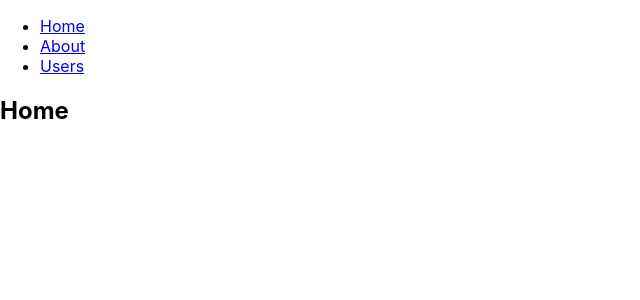
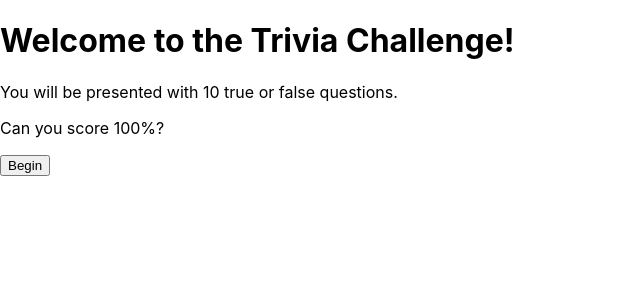
Before and after one commit to freddiemixell/g2i-code-challenge, a React (Create React App) app: page / in a window 1280 px wide. Shown: the top 300 px of the page, without its empty margins (0-640 px from the left). Built offline with nearby package versions, Linux system fonts and the light colour scheme.

Commit message:
adding home screen component

```diff
--- a/src/App.js
+++ b/src/App.js
@@ -6,24 +6,12 @@ import {
   Link
 } from "react-router-dom";
 
+import HomeScreen from './components/HomeScreen/HomeScreen';
+
 export default function App() {
   return (
     <Router>
       <div>
-        <nav>
-          <ul>
-            <li>
-              <Link to="/">Home</Link>
-            </li>
-            <li>
-              <Link to="/about">About</Link>
-            </li>
-            <li>
-              <Link to="/users">Users</Link>
-            </li>
-          </ul>
-        </nav>
-
         {/* A <Switch> looks through its children <Route>s and
             renders the first one that matches the current URL. */}
         <Switch>
@@ -34,16 +22,12 @@ export default function App() {
             <Users />
           </Route>
           <Route path="/">
-            <Home />
+            <HomeScreen />
           </Route>
         </Switch>
       </div>
     </Router>
   );
-}
-
-function Home() {
-  return <h2>Home</h2>;
 }
 
 function About() {
--- /dev/null
+++ b/src/components/HomeScreen/BeginBtn.js
@@ -0,0 +1,9 @@
+import React from 'react';
+
+export default function BeginBtn() {
+    return (
+        <button className="button">
+            Begin
+        </button>
+    );
+}
--- /dev/null
+++ b/src/components/HomeScreen/HomeHeader.js
@@ -0,0 +1,17 @@
+import React from 'react';
+
+export default function HomeHeader() {
+    return (
+        <>
+            <div className="container">
+                <h1 className="title">Welcome to the Trivia Challenge!</h1>
+            </div>
+            <div className="container">
+                <p>You will be presented with 10 true or false questions.</p>
+            </div>
+            <div className="container">
+                <p>Can you score 100%?</p>
+            </div>
+        </>
+    );
+}
--- /dev/null
+++ b/src/components/HomeScreen/HomeScreen.js
@@ -0,0 +1,12 @@
+import React from 'react';
+import BeginBtn from './BeginBtn';
+import HomeHeader from './HomeHeader';
+
+export default function HomeScreen() {
+    return (
+        <div className="section">
+            <HomeHeader/>
+            <BeginBtn/>
+        </div>
+    );
+}
```
